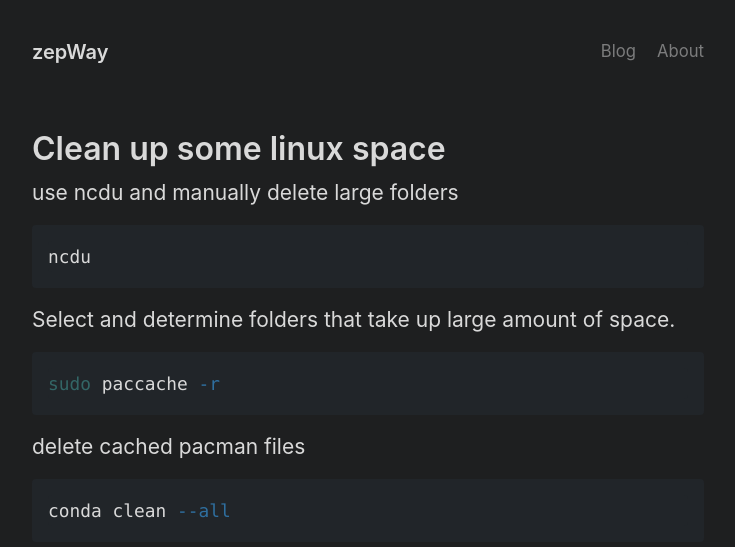
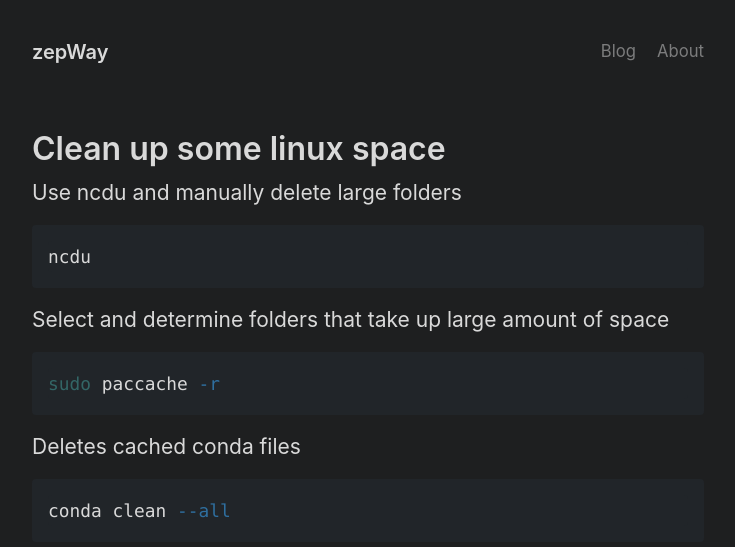
Before and after one commit to zeppehpt1/zeppehpt1.github.io, a Jekyll site: the page built from posts_in_progress/2022-05-11-cleaning-up-linux.md, in a window 1280 px wide. Shown: the top 547 px of the page, without its empty margins (272-1007 px from the left). Built offline with Jekyll 4.4.1, drawn with Linux system fonts in a browser that asks for light colours.

````diff
--- a/posts_in_progress/2022-05-11-cleaning-up-linux.md
+++ b/posts_in_progress/2022-05-11-cleaning-up-linux.md
@@ -4,18 +4,17 @@
 ---
 
 
-use ncdu and manually delete large folders
+Use ncdu and manually delete large folders
 ```bash
 ncdu
 ```
 
-Select and determine folders that take up large amount of space.
-
+Select and determine folders that take up large amount of space
 ```bash
 sudo paccache -r
 ```
 
-delete cached pacman files
+Deletes cached conda files
 ```bash
 conda clean --all
 ```
````
Also changed, not shown: _posts/2022-10-26-set-up-quake3.md (added, +38 -0 lines), posts_in_progress/2022-06-13-set-up-quake3.md (deleted, +0 -38 lines).
